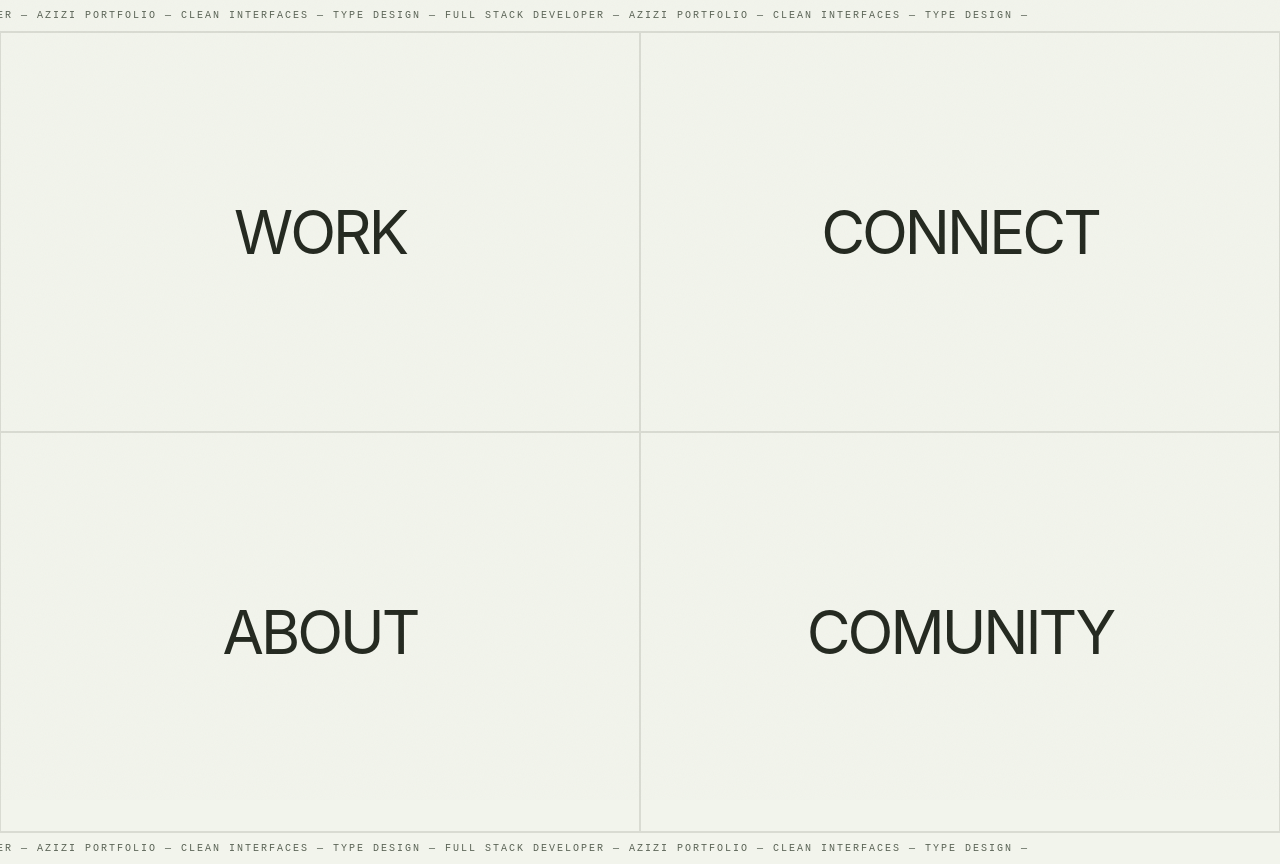
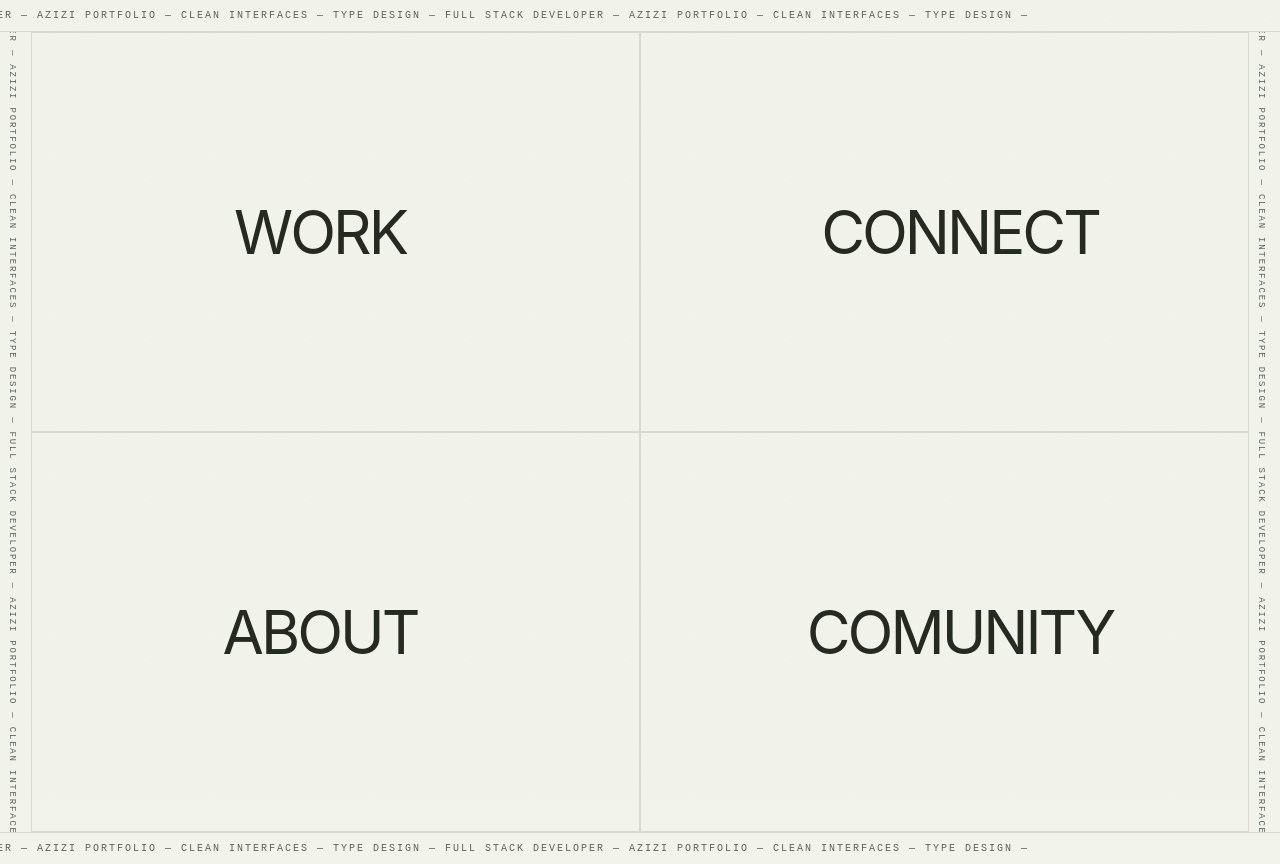
Before and after one commit to Abdulzizi/svelte-portfolio, a SvelteKit app: page / in a window 1280 px wide. Built offline with nearby package versions, Linux system fonts and the light colour scheme.

Commit message:
marquee z-10, grid hover z-5: sections under marquee

```diff
--- a/src/routes/+page.svelte
+++ b/src/routes/+page.svelte
@@ -1,12 +1,12 @@
 <script lang="ts">
 </script>
 
-<main class="min-h-[100dvh] bg-[var(--bg)] text-[var(--ink)]">
+<main class="min-h-[100dvh] bg-[var(--bg)] text-[var(--ink)] relative">
 	<style>
 		.grid-wrap { display: flex; flex-wrap: wrap; }
 		.grid-section { flex: 1 1 50%; transition: flex 0.45s ease; min-height: 50vh; }
 		.grid-wrap:hover .grid-section:not(:hover) { flex: 0.7 1 35%; opacity: 0.7; }
-		.grid-section:hover { flex: 1.6 1 60%; z-index: 10; }
+		.grid-section:hover { flex: 1.6 1 60%; z-index: 5; }
 	</style>
 
 	<!-- Top marquee -->
@@ -18,7 +18,22 @@
 
 	<style>
 		@keyframes scroll-left { from { transform: translateX(0); } to { transform: translateX(-50%); } }
+		@keyframes scroll-up { from { transform: translateY(0); } to { transform: translateY(-50%); } }
 	</style>
+
+	<!-- Left vertical -->
+	<div class="absolute left-0 top-8 bottom-8 w-8 overflow-hidden border-r border-[var(--line)] bg-[var(--bg)] pointer-events-none z-10" aria-hidden="true">
+		<div class="font-mono text-[9px] uppercase tracking-[0.2em] whitespace-nowrap h-full leading-6 animate-scroll-up" style="color: var(--ink-dim); animation: scroll-up 15s linear infinite; writing-mode: vertical-rl; transform: rotate(180deg);">
+			FULL STACK DEVELOPER — AZIZI PORTFOLIO — CLEAN INTERFACES — TYPE DESIGN — FULL STACK DEVELOPER — AZIZI PORTFOLIO — CLEAN INTERFACES — TYPE DESIGN —
+		</div>
+	</div>
+
+	<!-- Right vertical -->
+	<div class="absolute right-0 top-8 bottom-8 w-8 overflow-hidden border-l border-[var(--line)] bg-[var(--bg)] pointer-events-none z-10" aria-hidden="true">
+		<div class="font-mono text-[9px] uppercase tracking-[0.2em] whitespace-nowrap h-full leading-6 animate-scroll-up" style="color: var(--ink-dim); animation: scroll-up 15s linear infinite; writing-mode: vertical-rl;">
+			FULL STACK DEVELOPER — AZIZI PORTFOLIO — CLEAN INTERFACES — TYPE DESIGN — FULL STACK DEVELOPER — AZIZI PORTFOLIO — CLEAN INTERFACES — TYPE DESIGN —
+		</div>
+	</div>
 
 	<div class="grid-wrap min-h-[100dvh]">
 		<a href="#work" class="grid-section relative flex items-center justify-center border-[1px] border-[var(--line)] p-12 hover:bg-[var(--surface)]">
```
